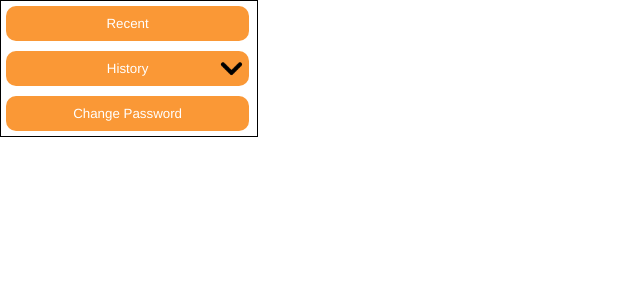
After one commit to AsutoshPadhi/BeingIndian-SIH, a PHP site: page /institute/sidenav.php in a window 1280 px wide. The commit adds this page. Shown: the top 300 px of the page, without its empty margins (0-640 px from the left). Run offline with PHP 8.4, Linux system fonts and the light colour scheme; some libraries are stand-ins or nearby versions.

Commit message:
user sidenav
sidenav done

```diff
--- /dev/null
+++ b/institute/sidenav.php
@@ -0,0 +1,33 @@
+<!DOCTYPE html>
+<html>
+  <head>
+    <meta name="viewport" content="width=device-width, initial-scale=1.0">
+    <link rel='stylesheet' href='style/styleSidenav.css' type='text/css'/>
+    <script src="https://ajax.googleapis.com/ajax/libs/jquery/3.1.1/jquery.min.js"></script>
+    <script src="script/scriptSidenav.js"></script>
+
+
+  </head>
+  <body>
+    <div class="sidenav">
+      <input type="button" class="navitem" value="Recent" >
+      <input type="button" id="historyButton"class="navitem" value="History" >
+      <input type="button" id="one" class="navitem" value="Provided solution" >
+      <input type="button" id="two" class="navitem" value="Reported bogus">
+      <input type="button" id="three" class="navitem" value="Reported duplicate" >
+      <input type="button" class="navitem" value="Change Password" >
+    </div>
+    <div class="sticky_top">
+      <input type="button" class="stickyitem">
+      <div class="topnav">
+        <input id="f" type="button" class="navitem" value="Recent" >
+        <input type="button" id="historyButtonPhone"class="navitem" value="History" >
+        <input type="button" id="onePhone" class="navitem" value="Provided solution" >
+        <input type="button" id="twoPhone" class="navitem" value="Reported bogus" >
+        <input type="button" id="threePhone"class="navitem" value="Reported duplicate" >
+        <input type="button" class="navitem" value="Change Password" >
+      </div>
+    </div>
+  </body>
+
+</html>
--- a/user/style/styleSidenav.css
+++ b/institute/style/styleSidenav.css
@@ -26,7 +26,7 @@ body{
         outline: none;
     }
     .stickyitem:active{
-        box-shadow: inset 0px 0px 2px 2px #555555;
+        box-shadow: inset 0px 0px 1px 1px #555555;
     }
     #f{
         border-top: 1px solid #555555;
@@ -52,7 +52,7 @@ body{
         background-position: right;
         background-size: contain;
     }
-    #onePhone, #twoPhone{
+    #onePhone, #twoPhone, #threePhone{
         display: none;
         margin-left: 20px;
         width: 90%;
@@ -90,7 +90,7 @@ body{
         background-position: right;
         background-size: contain;
     }
-    #one, #two{
+    #one, #two, #three{
         display: none;
         margin-left: 20px;
         width: 90%;
```
Also changed, not shown: institute/script/scriptSidenav.js (added, +32 -0 lines), institute/image/down.png (added), institute/image/opt.png (added), institute/image/up.png (added).
